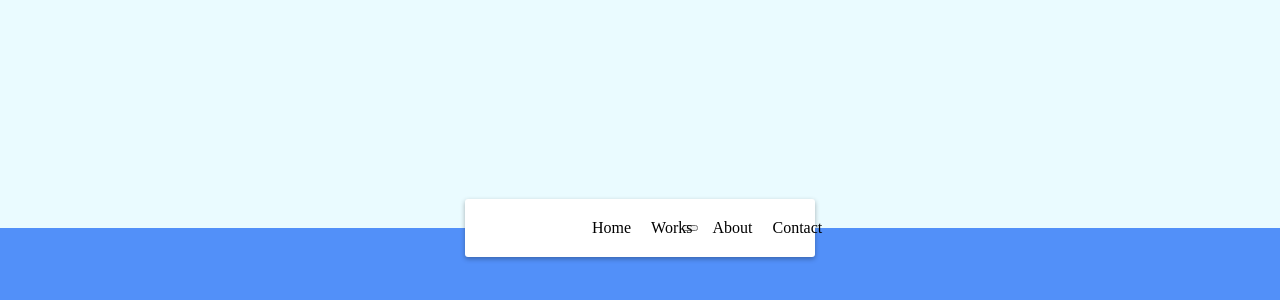
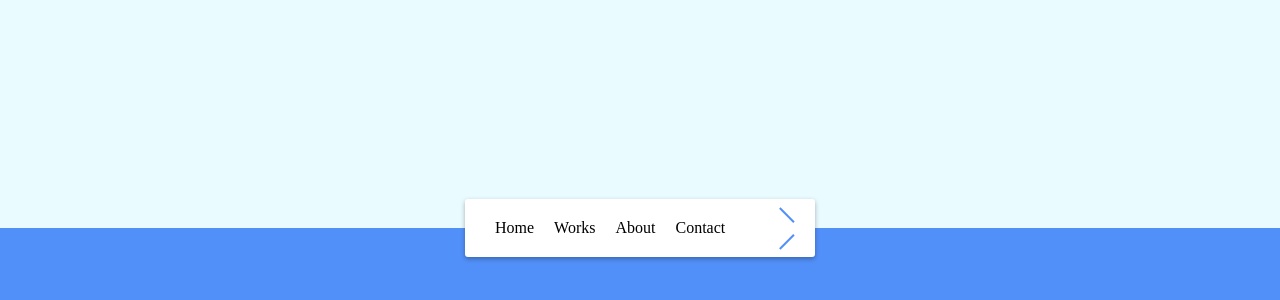
Before and after one commit to ZbigniewKulczynski1984/Animated_navigation, a plain HTML site: page index.html in a window 1280 px wide. Shown: the part 172-472 px from the top of the page. Drawn offline with Linux system fonts and the light colour scheme; a web font is replaced by a local one.

Commit message:
icon styled

```diff
--- a/css/style.css
+++ b/css/style.css
@@ -41,7 +41,7 @@ nav ul {
 }
 
 nav.active ul {
-    width: 100px;
+    width: 100%;
 }
 
 nav ul li {
@@ -61,3 +61,40 @@ nav ul a {
     text-decoration: none;
     margin: 0 10px;
 }
+
+.icon {
+    background-color: #fff;
+    border: 0;
+    cursor: pointer;
+    padding: 0;
+    position: relative;
+    height: 3px;
+    width: 30px;
+}
+
+.icon:focus {
+    outline: 0;
+}
+
+.icon .line {
+    background: #5290f9;
+    height: 2px;
+    width: 20px;
+    position: absolute;
+    top: 10px;
+    left: 5px;
+    transition: transform 0.6s linear;
+}
+
+.icon .line2 {
+    top: auto;
+    bottom: 10px;
+}
+
+nav.active .icon .line1 {
+    transform: rotate(-765deg) translateY(5.5px)
+}
+
+nav.active .icon .line2 {
+    transform: rotate(765deg) translateY(-5.5px)
+}
```
